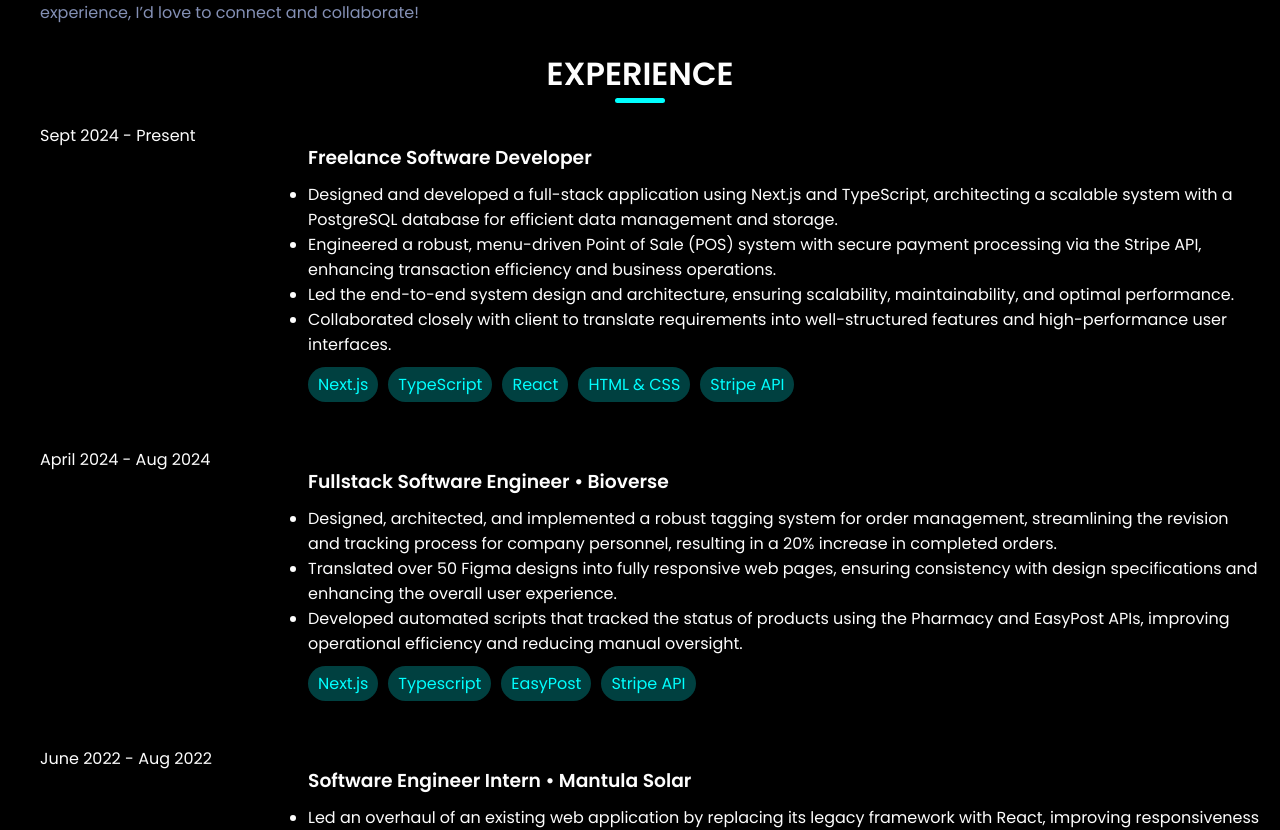
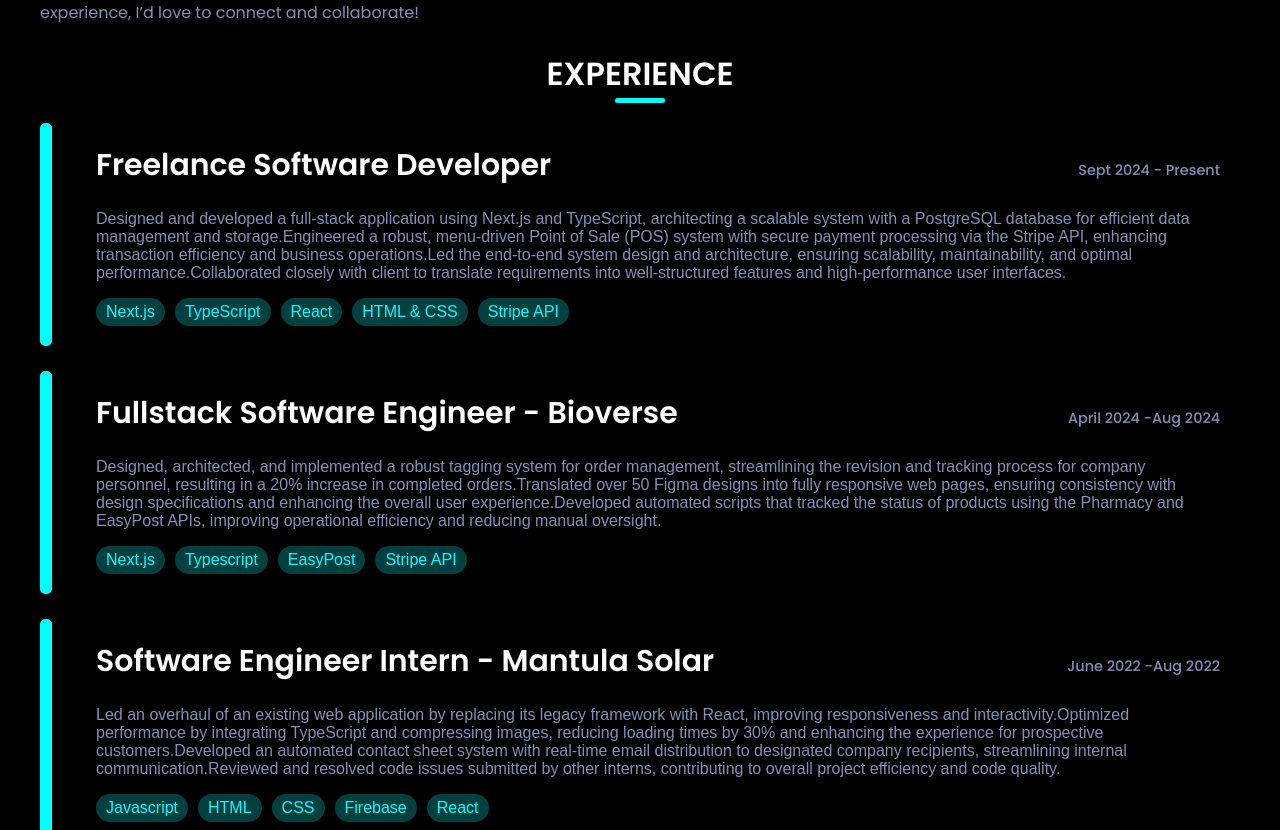
Before and after one commit to kevincas01/portfolio, a React (Create React App) app: page / in a window 1280 px wide. Shown: the part 1188-2018 px from the top of the page. Built offline with nearby package versions, Linux system fonts and the light colour scheme; the HTML template or start-up script is replaced by a standard one.

Commit message:
Use experience element

```diff
--- a/src/Components/Experience.jsx
+++ b/src/Components/Experience.jsx
@@ -1,9 +1,11 @@
 import React from "react";
 import "../Styles/experience.css";
+import ExperienceElement from "./ExperienceElement";
 
 const Experience = () => {
   const experienceList = [
     {
+      stepNumber: 1,
       startDate: "Sept 2024",
       role: "Freelance Software Developer",
       description: [
@@ -17,6 +19,7 @@ const Experience = () => {
     },
 
     {
+      stepNumber: 2,
       startDate: "April 2024",
       endDate: "Aug 2024",
       role: "Fullstack Software Engineer",
@@ -30,6 +33,7 @@ const Experience = () => {
       url: "https://app.gobioverse.com/",
     },
     {
+      stepNumber: 3,
       startDate: "June 2022",
       endDate: "Aug 2022",
       role: "Software Engineer Intern",
@@ -40,10 +44,11 @@ const Experience = () => {
         "Developed an automated contact sheet system with real-time email distribution to designated company recipients, streamlining internal communication.",
         "Reviewed and resolved code issues submitted by other interns, contributing to overall project efficiency and code quality.",
       ],
-      skills: ["Javascript", "HTML & CSS"],
+      skills: ["Javascript", "HTML", "CSS", "Firebase", "React"],
       url: "https://mantula.co.za/",
     },
     {
+      stepNumber: 4,
       startDate: "Sept 2021",
       endDate: "Sept 2022",
       role: "Tutor",
@@ -64,41 +69,13 @@ const Experience = () => {
       </div>
       <div className="experiences-container">
         {experienceList.map((experience, index) => (
-          <div className="experience-component" key={index}>
-            <div className="experience-dates">
-              {experience.startDate} -{" "}
-              {experience.endDate ? experience.endDate : "Present"}
-            </div>
-            <div
-              className={`experience-content ${
-                experience.url ? "hoverable" : ""
-              }`}
-              onClick={() => {
-                if (experience.url) {
-                  window.open(experience.url, "_blank");
-                }
-              }}
-              style={{ cursor: experience.url ? "pointer" : "default" }}
-            >
-              <h3>
-                {experience.role}{" "}
-                {experience.company && " • " + experience.company}
-              </h3>
-              <ul className="experience-descriptions">
-                {experience.description.map((point, index) => (
-                  <li key={index}>{point}</li>
-                ))}
-              </ul>
-
-              <div className="experience-skills">
-                {experience.skills.map((skill, index) => (
-                  <div className="skill" key={skill}>
-                    {skill}
-                  </div>
-                ))}
-              </div>
-            </div>
-          </div>
+          <ExperienceElement
+            stepNumber={experience.stepNumber}
+            role={experience.role}
+            company={experience.company}
+            description={experience.description}
+            experience={experience}
+          />
         ))}
       </div>{" "}
     </>
```
